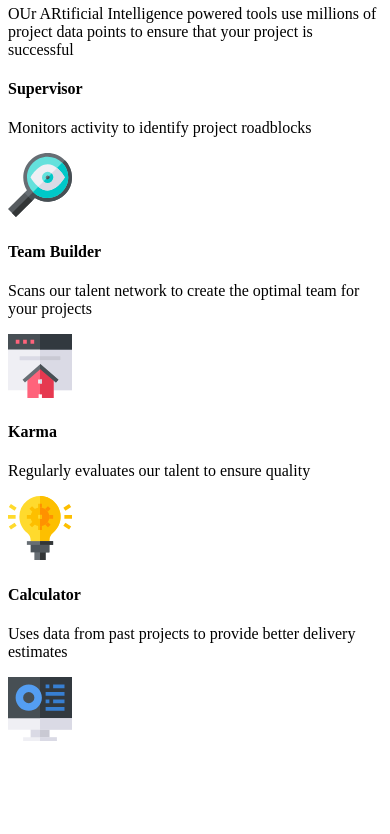
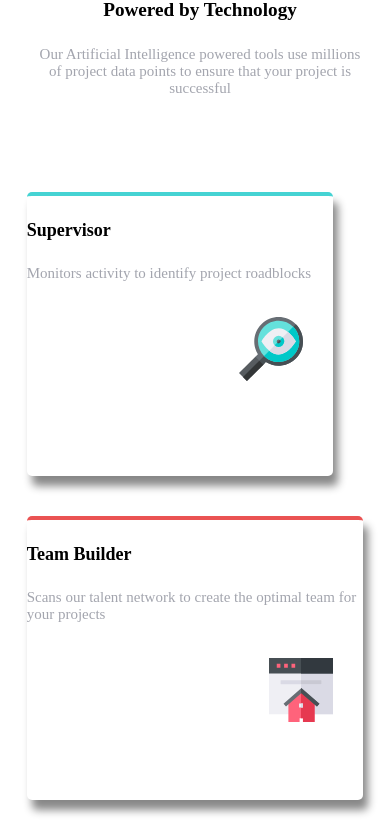
Before and after one commit to derrickallen18/Card, a plain HTML site: page index.html in a window 390 px wide. Shown: the part 109-943 px from the top of the page. Before the commit the page ends 862 px from the top, so only its background shows below. Drawn offline with Linux system fonts and the light colour scheme.

Commit message:
Add files via card

```diff
--- a/css/styles.css
+++ b/css/styles.css
@@ -2,3 +2,135 @@
 {font-family: 'Poppins', sans-serif;
 background-color: hsl(0,0%, 98%);
 color: hsl(234, 12%, 34%);}
+
+/*HEADER*/
+
+header {
+	text-align: center;
+	display: grid;
+	margin: 40px 0;
+	grid-template-columns: repeat(3, 1fr);
+}
+
+p {
+	color: hsl(229, 6%, 66%);
+	font-size: 15px;
+}
+
+.header-kid {
+	/* margin: 8px 33%; */
+	grid-column-start: 2;
+}
+
+h2 {
+	font-size: 1.8rem;
+}
+
+.first {
+	font-weight: 200;
+	margin-bottom: 0;
+}
+
+.second {
+	font-weight: 600;
+	margin: 0;
+}
+
+/* CARDS */
+
+.container {
+	display: grid;
+	grid-template-columns: repeat(3, 1fr);
+	grid-template-rows: repeat(4, 1fr);
+	grid-gap: 40px;
+	margin: 0 5%;
+}
+
+.grid-kid  {
+	border-top: 4px solid;
+	border-radius: 5px;
+	box-shadow: 5px 10px 8px #888888;
+	height: 280px;
+}
+
+.grid-kid img {
+	float: right;
+	margin-right: 30px;
+	margin-top: 20px;
+}
+
+.card1 {
+	float: right;
+	margin-right: 30px;
+	margin-top: 20px;
+}
+
+.card1 {
+	border-color: hsl(180, 62%, 55%);
+	grid-area: 2 / 1 / 4 / 2;
+}
+
+.card2 {
+	border-color: hsl(0, 78%, 62%);
+	grid-area: 1 / 2 / 3 / 3;
+}
+
+.card3 {
+	border-color: hsl(34, 97%, 64%);
+	grid-area: 3 / 2 / 5 / 3;
+}
+
+.card4 {
+	border-color: hsl(212, 86%, 64%);
+	grid-area: 2 / 3 / 4 / 4;
+}
+/* FOOTER */
+
+footer{
+	margin-top: 60px;
+	padding-top: 10px;
+	background-color: lightgray;
+}
+
+.attribution { font-size: 11px; text-align: center; }
+.attribution a { color: hsl(228, 45%, 44%); }
+/* @MEDIA */
+
+@media only screen and (max-width: 920px) {
+	body {
+		font-size: 18px;
+	}
+
+	/* HEADER */
+	H2 {
+		font-size: 1.2rem;
+	}
+	header {
+		grid-template-columns: 1fr;
+		margin: 60px 20px;
+		grid-gap: 10px
+	}
+
+	/* CARDS */
+
+	.container {
+		grid-template-columns: 1fr;
+	}
+
+	.card1 {
+		grid-area: 1;
+	}
+
+	.card2 {
+		grid-area: 2;
+	}
+
+	.card3 {
+		grid-area: 3;
+	}
+
+	.card4 {
+		grid-area: 4;
+	}
+
+}
--- a/index.html
+++ b/index.html
@@ -14,11 +14,12 @@
 	<h2 class="first header-kid">Reliable, efficient delivery </h2>
 		<h2 class="second header-kid">Powered by Technology</h2>
 
-	<p class="header-kid">OUr ARtificial Intelligence powered tools use millions of project data points to ensure that your project is successful</p>
+	<p class="header-kid">Our Artificial Intelligence powered tools use millions of project data points to ensure that your project is successful</p>
 
 	</header>
 	<div class="container">
-	<h4>Supervisor</h4>
+	<div class="grid-kid card1">
+		 <h4>Supervisor</h4>
 	<p>Monitors activity to identify project roadblocks</p>
 	<img src="images/icon-supervisor.svg" alt="">
 	</div>
@@ -37,5 +38,15 @@
 		<p>Uses data from past projects to provide better delivery estimates</p>
 		<img src="images/icon-calculator.svg" alt="">
 		</div>
+	</div>
+	<footer>
+	<p class="attribution">
+		Challenge by <a
+	href="https://www.frontendmentor.io?ref=challenge"
+	target="_blank">Frontend Mentor</a>
+		Coded by <a
+	href="https://twitter.com/thecodewitch">Silas</a>
+		</p>
+	</footer>
 </body>
 </html>
```
